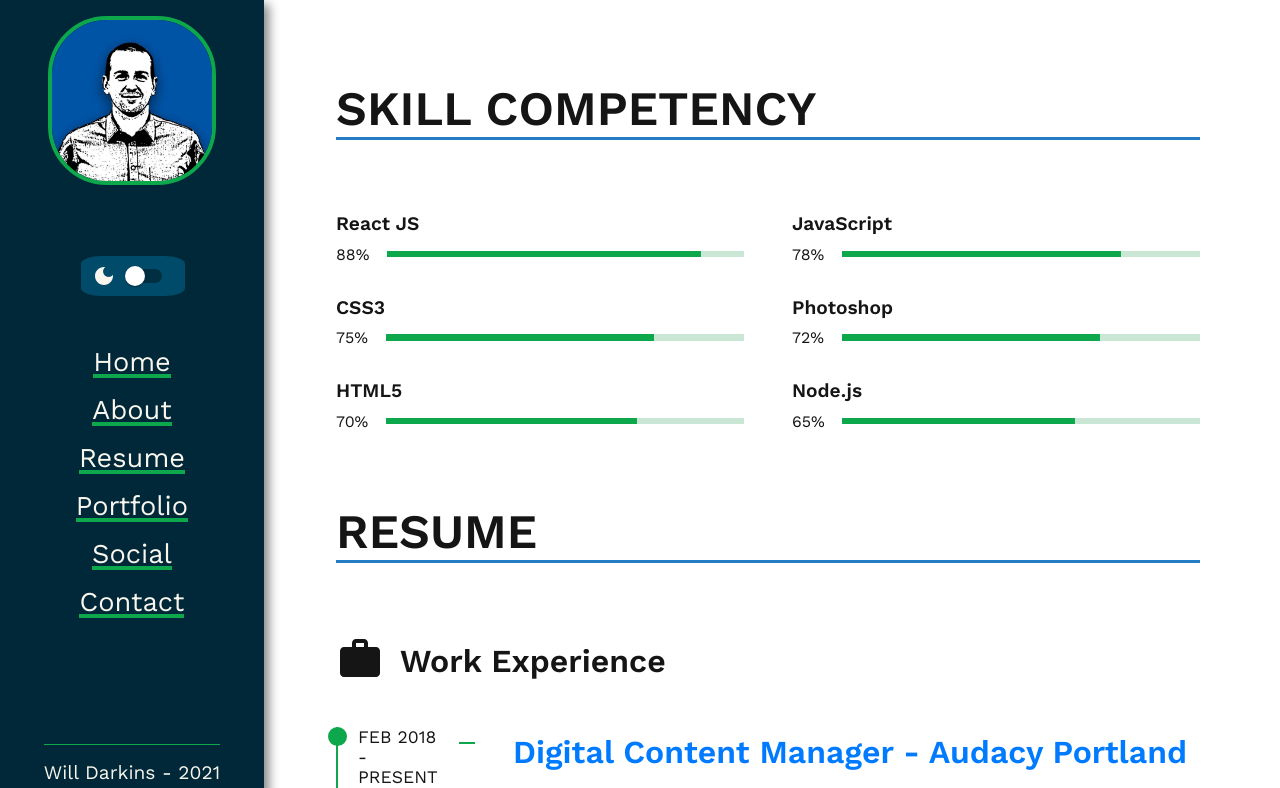
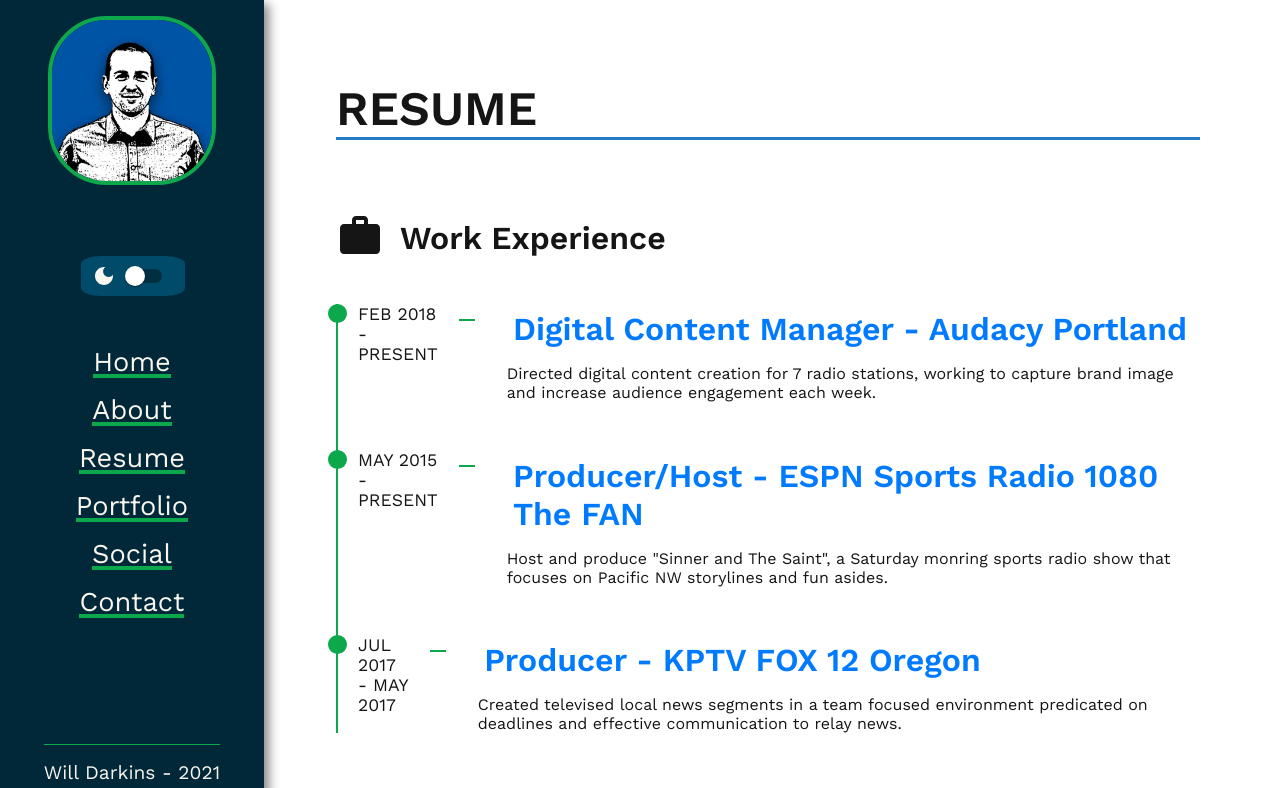
Before and after one commit to willdarkins/portfolio_darkins, a React (Create React App) app: page /resume in a window 1280 px wide. Shown: the top 788 px of the page. Built offline with nearby package versions, Linux system fonts and the light colour scheme; a web font is replaced by a local one.

Commit message:
took out skill bar section

```diff
--- a/src/Pages/ResumePage.js
+++ b/src/Pages/ResumePage.js
@@ -20,7 +20,7 @@ function ResumePage() {
                     }
                 },
             }}>
-                <SkillBars />
+                {/* <SkillBars /> */}
                 <Resume />
             </motion.div>
         </MainLayout>
```
